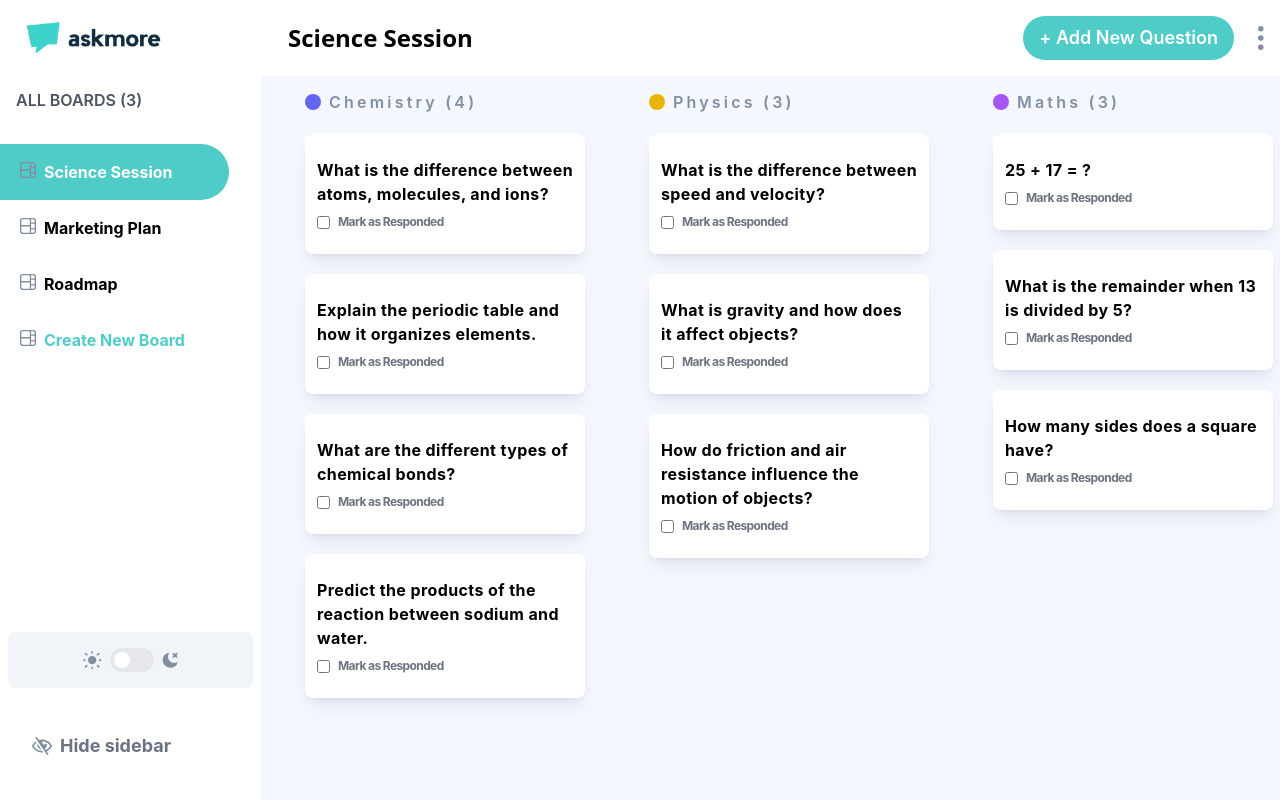
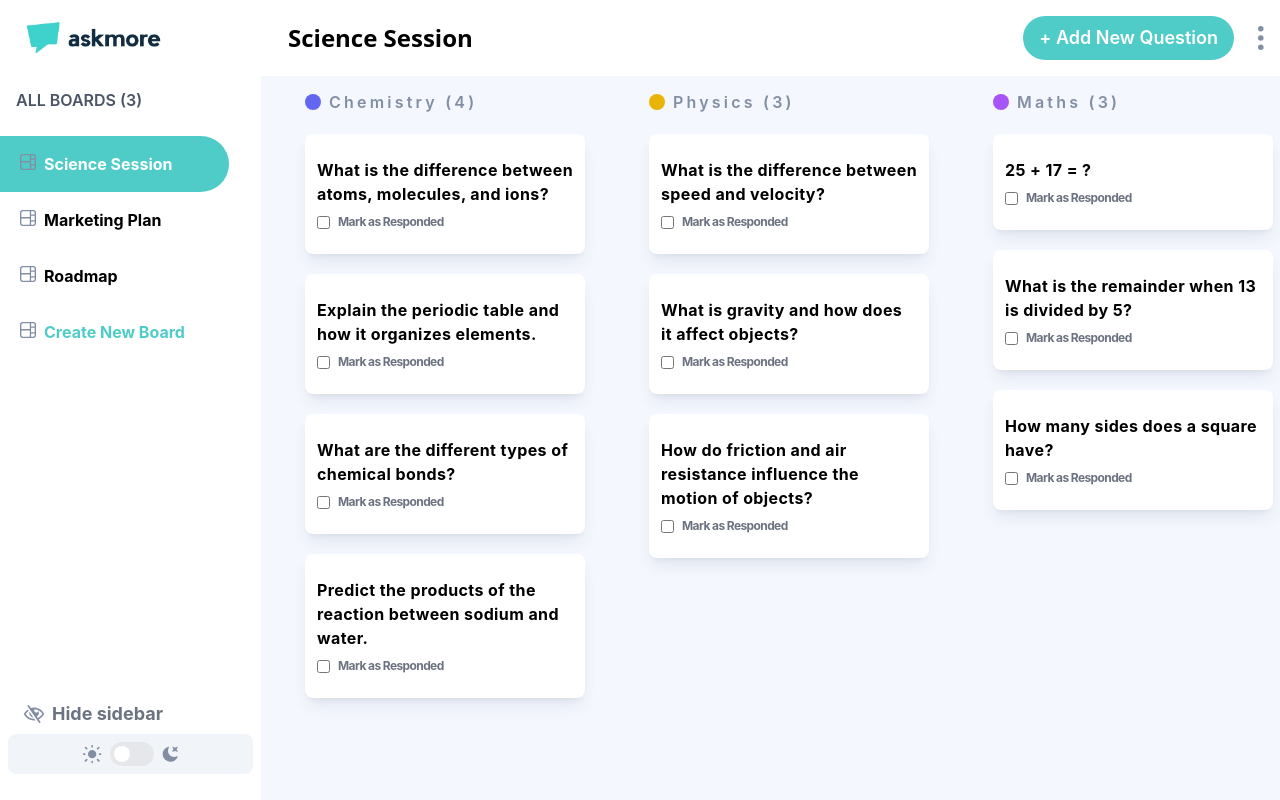
Before and after one commit to ranuga13/AskMore, a React (Vite) app in the folder frontend/: page / in a window 1280 px wide. Built offline with nearby package versions, Linux system fonts and the light colour scheme.

Commit message:
updated dark mode toggle in sidebar

```diff
--- a/frontend/src/components/SideBar.jsx
+++ b/frontend/src/components/SideBar.jsx
@@ -40,18 +40,17 @@ function SideBar({ setIsSideBarOpen, isSideBarOpen }) {
 
           {isSideBarOpen && (
             <div className=" bg-white dark:bg-[#2b2c37] w-full py-4 rounded-xl ]">
-              <h3 className=" dark:text-gray-300 text-gray-600 font-semibold mx-4 mb-8 ">
+              <h3 className=" dark:text-gray-300 text-gray-600 font-semibold mx-4 mb-6 ">
                 ALL BOARDS ({boards?.length})
               </h3>
 
-              <div className=" dropdown-board flex flex-col h-[70vh]  justify-between overflow-y-auto">
+              <div className=" dropdown-board flex flex-col h-[65.8vh]  justify-between overflow-y-auto">
                 <div>
                   {boards.map((board, index) => (
                     <div
-                      className={` flex items-baseline space-x-2 px-5 mr-8 rounded-r-full duration-500 ease-in-out py-4 cursor-pointer hover:bg-[#635fc71a] hover:text-[#50ccc8] dark:hover:bg-white dark:hover:text-[#50ccc8] dark:text-white ${
-                        board.isActive &&
+                      className={` flex items-baseline space-x-2 px-5 mr-8 rounded-r-full duration-500 ease-in-out py-4 cursor-pointer hover:bg-[#635fc71a] hover:text-[#50ccc8] dark:hover:bg-white dark:hover:text-[#50ccc8] dark:text-white ${board.isActive &&
                         " bg-[#50ccc8] rounded-r-full text-white mr-8"
-                      }   `}
+                        }   `}
                       key={index}
                       onClick={() => {
                         dispatch(boardsSlice.actions.setBoardActive({ index }));
@@ -72,26 +71,7 @@ function SideBar({ setIsSideBarOpen, isSideBarOpen }) {
                     <p className="text-ig font-bold">Create New Board</p>
                   </div>
                 </div>
-                <div className="mx-2 p-4 relative space-x-2 bg-slate-100 dark:bg-[#20212c] flex justify-center items-center rounded-lg mb-4">
-                  <img src={lightIcon} alt="sun indicating light mode" />
 
-                  <Switch
-                    checked={darkSide}
-                    onChange={toggleDarkMode}
-                    className={`${
-                      darkSide ? "bg-[#50ccc8]" : "bg-gray-200"
-                    } relative inline-flex h-6 w-11 items-center rounded-full`}
-                  >
-                    <span className="sr-only">Enable notifications</span>
-                    <span
-                      className={`${
-                        darkSide ? "translate-x-6" : "translate-x-1"
-                      } inline-block h-4 w-4 transform rounded-full bg-white transition`}
-                    />
-                  </Switch>
-
-                  <img src={darkIcon} alt="moon indicating dark mode" />
-                </div>
               </div>
             </div>
           )}
@@ -100,7 +80,7 @@ function SideBar({ setIsSideBarOpen, isSideBarOpen }) {
           {isSideBarOpen ? (
             <div
               onClick={() => setIsSideBarOpen((state) => !state)}
-              className="flex  items-center mt-2  absolute bottom-16  text-lg font-bold  rounded-r-full hover:text-[#50ccc8] cursor-pointer mr-6 mb-8 px-8 py-4 hover:bg-[#635fc71a] dark:hover:bg-white  space-x-2 justify-center  my-4 text-gray-500 "
+              className="flex  items-center mt-2  absolute bottom-24  text-lg font-bold  rounded-r-full hover:text-[#50ccc8] cursor-pointer mr-6 mb-8 px-6 py-4 hover:bg-[#635fc71a] dark:hover:bg-white  space-x-2 justify-center  my-4 text-gray-500 "
             >
               <img
                 src={hideSidebarIcon}
@@ -117,6 +97,29 @@ function SideBar({ setIsSideBarOpen, isSideBarOpen }) {
               <img src={showSidebarIcon} alt="showSidebarIcon" />
             </div>
           )}
+
+          {isSideBarOpen && (
+            <div className="mx-2 p-2 top-14 relative space-x-2 bg-slate-100 dark:bg-[#20212c] flex justify-center items-center rounded-lg mb-4">
+              <img src={lightIcon} alt="sun indicating light mode" />
+
+              <Switch
+                checked={darkSide}
+                onChange={toggleDarkMode}
+                className={`${darkSide ? "bg-[#50ccc8]" : "bg-gray-200"
+                  } relative inline-flex h-6 w-11 items-center rounded-full`}
+              >
+                <span className="sr-only">Enable notifications</span>
+                <span
+                  className={`${darkSide ? "translate-x-6" : "translate-x-1"
+                    } inline-block h-4 w-4 transform rounded-full bg-white transition`}
+                />
+              </Switch>
+
+              <img src={darkIcon} alt="moon indicating dark mode" />
+            </div>
+          )}
+
+
         </div>
       </div>
 
```
